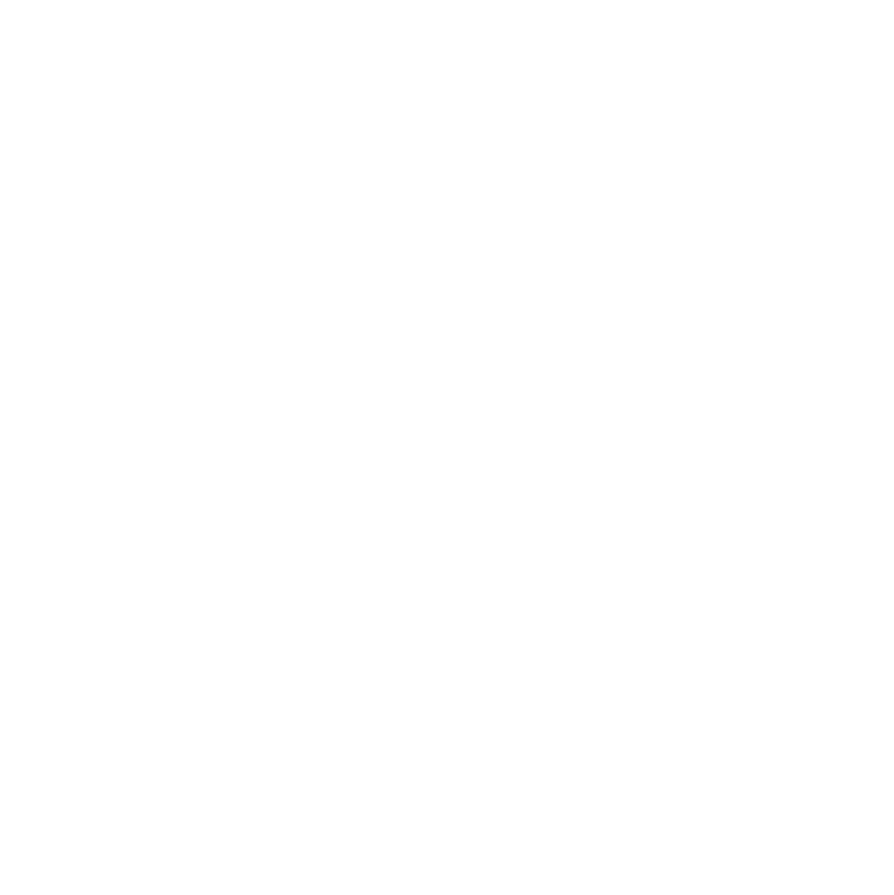
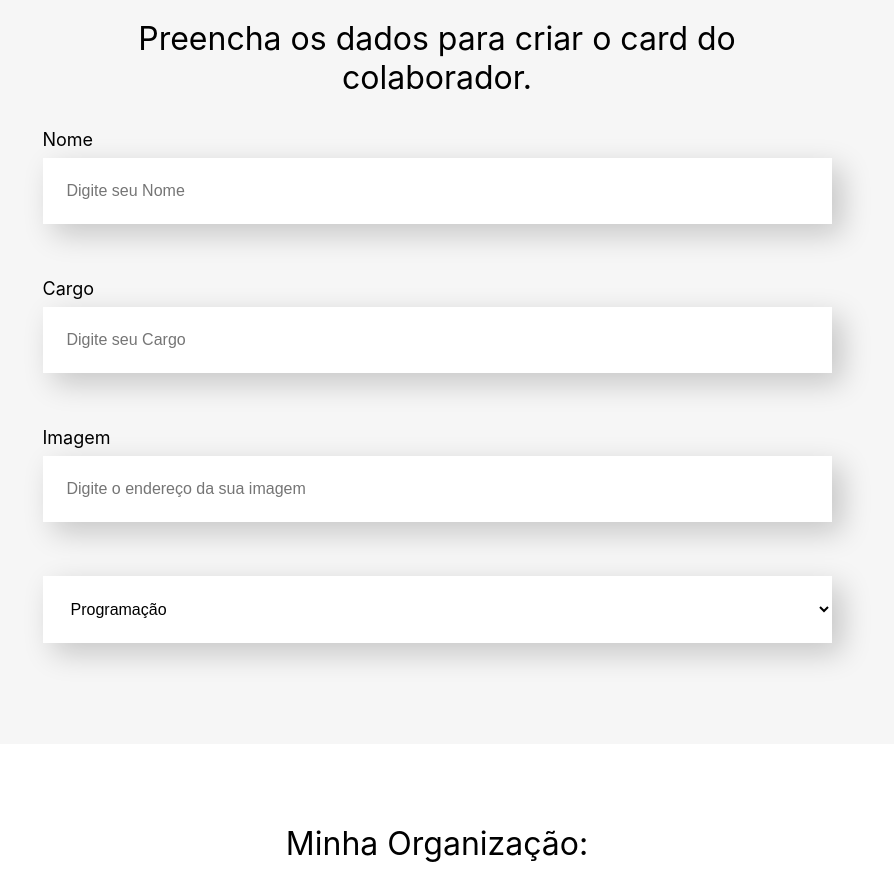
Before and after one commit to mateusmenesesDev/Organo, a React (Create React App) app: page / in a window 1280 px wide. Shown: the part 620-1515 px from the top of the page, without its empty margins (203-1097 px from the left). Before the commit the page ends 800 px from the top, so only its background shows below. Built offline with nearby package versions, Linux system fonts and the light colour scheme.

Commit message:
Criado componente de Form e Input

```diff
--- a/src/App.js
+++ b/src/App.js
@@ -1,12 +1,29 @@
 import { Banner } from "./components/Banner";
+import { Formulario } from "./components/Formulário";
 
 
 
 function App() {
+  const teamList = [
+    {title: 'Programação', primaryColor: '#57C278', secundaryColor: '#D9F7E9'},
+    {title: 'Front End', primaryColor: '#82CFFA', secundaryColor: '#E8F8FF'},
+    {title: 'Data Science', primaryColor: '#A6D157', secundaryColor: '#F0F8E2'},
+    {title: 'Devops', primaryColor: '#E06B69', secundaryColor: '#FDE7E8'},
+    {title: 'UX e Design', primaryColor: '#DB6EBF', secundaryColor: '#FAE9F5'},
+    {title: 'Mobile', primaryColor: '#FFBA05', secundaryColor: '#FFF5D9'},
+    {title: 'Inovação e Gestão', primaryColor: '#FF8A29', secundaryColor: '#FFEEDF'},
+
+  ]
   return (
-    <header>
-      <Banner/>
-    </header>
+    <div>
+      <header><Banner/></header>
+      <Formulario teamList = {teamList}/>
+      <h3>Minha Organização:</h3>
+    </div>
+
+
+
+
   );
 }
 
--- /dev/null
+++ b/src/components/Formulário/Input/index.js
@@ -0,0 +1,14 @@
+import style from './index.module.css'
+
+export const Input = ({title, placeholder})=>{
+    return(
+        <div>
+            <label className={style.labelStyle}>
+            {title}
+            <input type='text' placeholder={placeholder}></input>
+            </label>
+        </div>
+
+    )
+
+}
--- /dev/null
+++ b/src/components/Formulário/Input/index.module.css
@@ -0,0 +1,17 @@
+.labelStyle {
+    display: flex;
+    flex-direction: column;
+    gap: 8px;
+    font-size: 18px;
+}
+
+input {
+    background-color: #FFF;
+    box-shadow: 10px 10px 30px rgba(0, 0, 0, 0.2);
+    width: 100%;
+    border: none;
+    font-size: 16px;
+    padding: 24px;
+    box-sizing: border-box;
+    margin-bottom: 54px;
+}
--- /dev/null
+++ b/src/components/Formulário/Lista/index.js
@@ -0,0 +1,10 @@
+import style from './index.module.css'
+export const Lista = ({teamList})=>{
+    return (
+        <select className={style.lista}>
+            {teamList.map((team)=>(
+                <option key={team.title}>{team.title}</option>
+            ))}
+        </select>
+    )
+}
--- /dev/null
+++ b/src/components/Formulário/Lista/index.module.css
@@ -0,0 +1,11 @@
+
+.lista {
+    background-color: #FFF;
+    box-shadow: 10px 10px 30px rgba(0, 0, 0, 0.2);
+    width: 100%;
+    border: none;
+    font-size: 16px;
+    padding: 24px;
+    box-sizing: border-box;
+    margin-bottom: 68px;
+}
--- /dev/null
+++ b/src/components/Formulário/index.js
@@ -0,0 +1,16 @@
+import style from './index.module.css'
+import { Input } from './Input'
+import { Lista } from './Lista'
+
+export const Formulario = ({teamList})=>{
+    return (
+        <form className={style.formDiv}>
+            <h3>Preencha os dados para criar o card do colaborador.</h3>
+            <Input title='Nome' placeholder='Digite seu Nome'/>
+            <Input title='Cargo' placeholder='Digite seu Cargo'/>
+            <Input title='Imagem' placeholder='Digite o endereço da sua imagem'/>
+            <Lista teamList = {teamList}/>
+
+        </form>
+    )
+}
--- /dev/null
+++ b/src/components/Formulário/index.module.css
@@ -0,0 +1,12 @@
+.formDiv{
+    margin: 80px auto;
+    max-width: 789px;
+    padding: 33px 95px;
+    background-color: #F6F6F6;
+}
+
+h3 {
+    font-size: 32px;
+    font-weight: 400;
+    text-align: center;
+}
```
Also changed, not shown: src/components/Team/index.js (added), src/components/Team/index.module.css (added).
